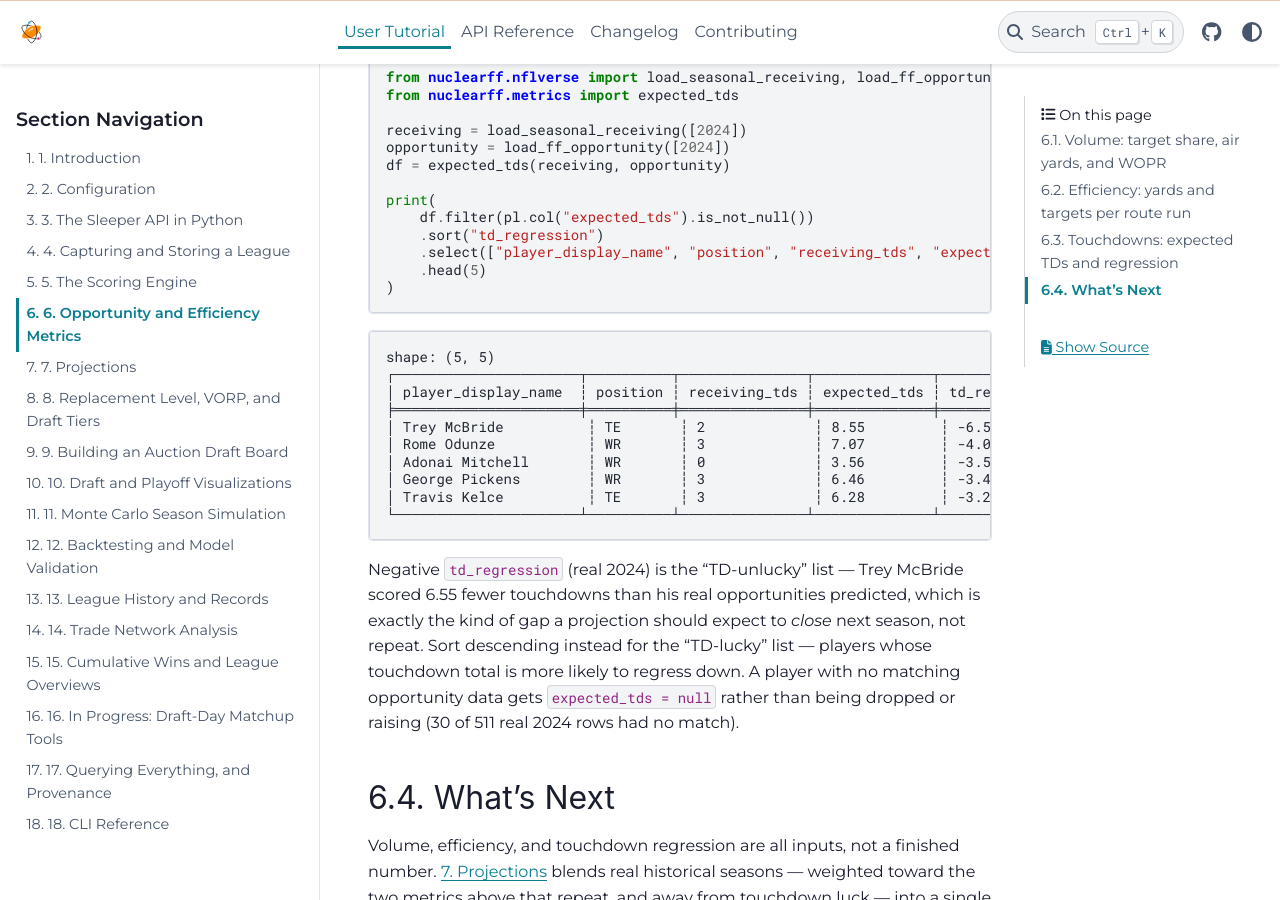
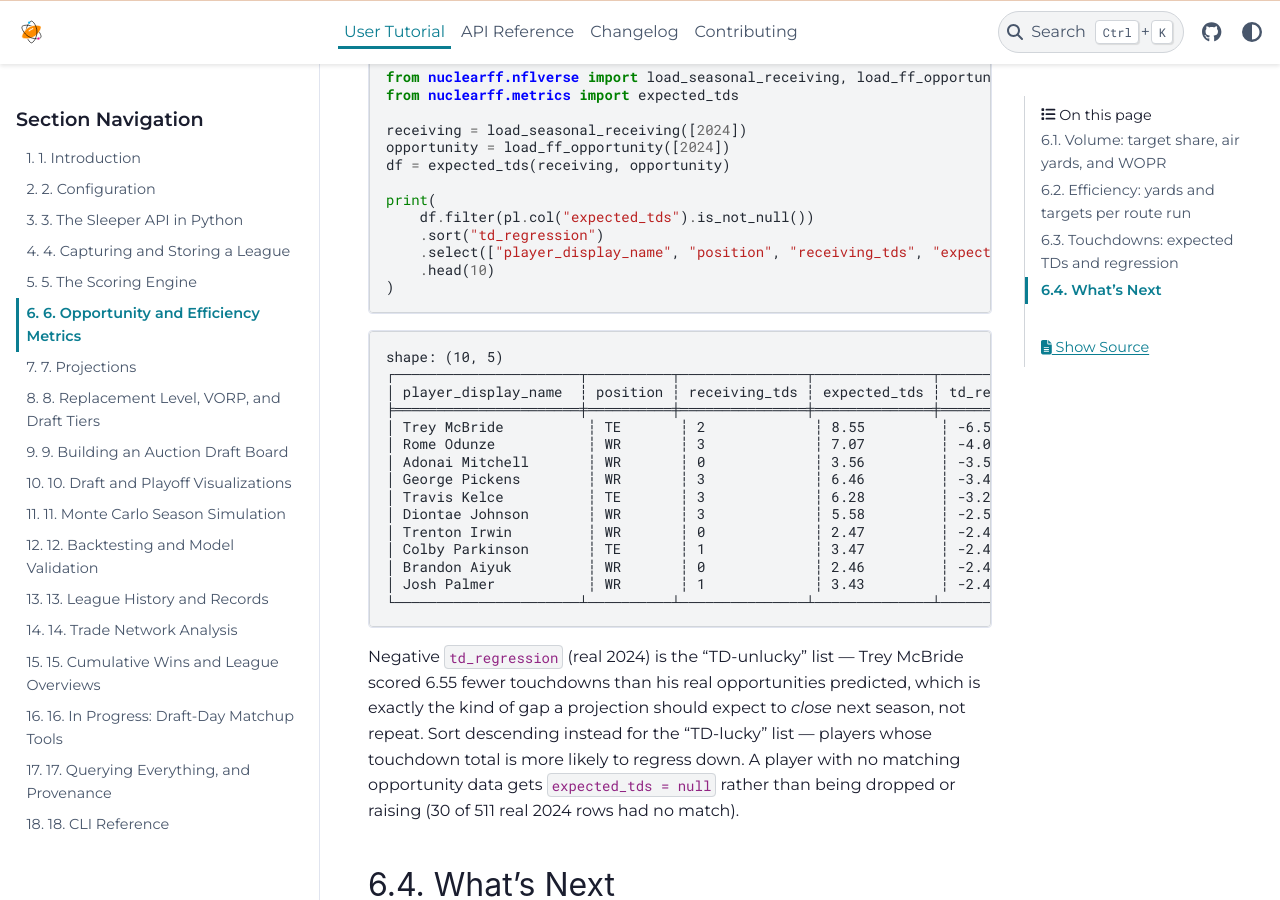
Before and after one commit to nolmacdonald/nuclearff, a Sphinx documentation site: the page built from docs/source/tutorial/06_metrics.rst, in a window 1280 px wide and 900 px high, scrolled down 3202 px. Built offline with Sphinx 7.4.7 and the PyData theme 0.15.4, drawn with Linux system fonts in a browser that asks for light colours.

Commit message:
Sync stale tutorial docs: expand 3 sample tables from 5 to 10 rows (#195)
Part of #193 ("Update Stale Documentation and Examples/Tutorials"). The
three docs/source/tutorial/*.rst edits (01_introduction, 06_metrics,
10_draft_and_playoff_visuals) were already sitting uncommitted in the
working tree -- complete and correct on their own -- but
examples/build_notebooks.py, which generates the example notebooks these
chapters mirror, still had the old .head(5) in each corresponding cell.
Brought it in sync (3 lines: .head(5) -> .head(10), chapters 1/6/10).

Sphinx docs build clean (-W --keep-going). The example notebooks
themselves (examples/01_introduction.ipynb, 06_metrics.ipynb,
10_draft_and_playoff_visuals.ipynb) still need to be regenerated and
re-executed against live Sleeper/nflverse data to match -- not done here,
see PR description / follow-up.

```diff
--- a/docs/source/tutorial/06_metrics.rst
+++ b/docs/source/tutorial/06_metrics.rst
@@ -162,12 +162,12 @@ own expected-fantasy-opportunity model onto real receiving stats and adds
        df.filter(pl.col("expected_tds").is_not_null())
        .sort("td_regression")
        .select(["player_display_name", "position", "receiving_tds", "expected_tds", "td_regression"])
-       .head(5)
+       .head(10)
    )
 
 .. code-block:: text
 
-   shape: (5, 5)
+   shape: (10, 5)
    ┌──────────────────────┬──────────┬───────────────┬──────────────┬───────────────┐
    │ player_display_name  ┆ position ┆ receiving_tds ┆ expected_tds ┆ td_regression │
    ╞══════════════════════╪══════════╪═══════════════╪══════════════╪═══════════════╡
@@ -176,6 +176,11 @@ own expected-fantasy-opportunity model onto real receiving stats and adds
    │ Adonai Mitchell       ┆ WR       ┆ 0             ┆ 3.56         ┆ -3.56         │
    │ George Pickens        ┆ WR       ┆ 3             ┆ 6.46         ┆ -3.46         │
    │ Travis Kelce          ┆ TE       ┆ 3             ┆ 6.28         ┆ -3.28         │
+   │ Diontae Johnson       ┆ WR       ┆ 3             ┆ 5.58         ┆ -2.58         │
+   │ Trenton Irwin         ┆ WR       ┆ 0             ┆ 2.47         ┆ -2.47         │
+   │ Colby Parkinson       ┆ TE       ┆ 1             ┆ 3.47         ┆ -2.47         │
+   │ Brandon Aiyuk         ┆ WR       ┆ 0             ┆ 2.46         ┆ -2.46         │
+   │ Josh Palmer           ┆ WR       ┆ 1             ┆ 3.43         ┆ -2.43         │
    └──────────────────────┴──────────┴───────────────┴──────────────┴───────────────┘
 
 Negative ``td_regression`` (real 2024) is the "TD-unlucky" list — Trey
```
Also changed, not shown: docs/source/tutorial/01_introduction.rst (+7 -2 lines), docs/source/tutorial/10_draft_and_playoff_visuals.rst (+7 -2 lines), 1 other file.
